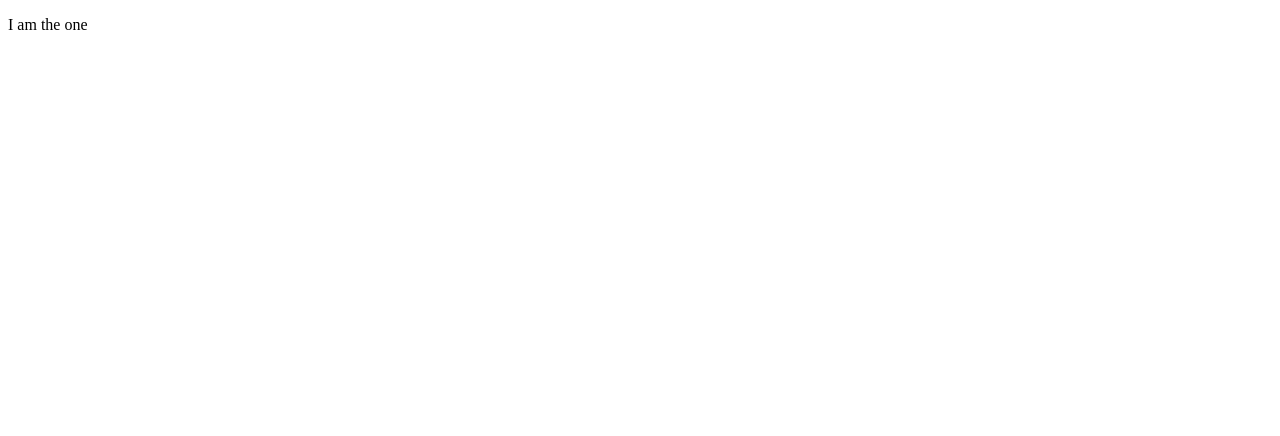
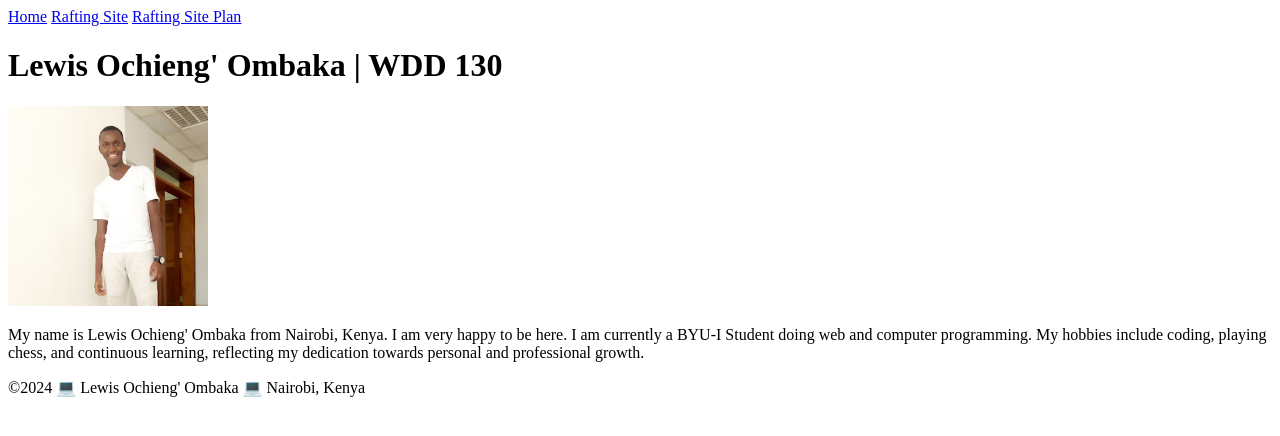
Before and after one commit to lewisombaka/wdd130, a plain HTML site: page index.html in a window 1280 px wide. Drawn offline with Linux system fonts and the light colour scheme.

Commit message:
first wdd130 webpage

```diff
--- a/index.html
+++ b/index.html
@@ -3,9 +3,23 @@
 <head>
     <meta charset="UTF-8">
     <meta name="viewport" content="width=device-width, initial-scale=1.0">
-    <title>Document</title>
+    <title>Lewis Ochieng' Ombaka | WDD 130</title>
 </head>
 <body>
-    <p>I am the one</p>
+    <header>
+        <nav>
+            <a href="#">Home</a>
+            <a href="wwr/">Rafting Site</a>
+            <a href="wwr/site-plan-rafting.html">Rafting Site Plan</a>
+        </nav>
+    </header>
+    <main>
+        <h1>Lewis Ochieng' Ombaka | WDD 130</h1>
+        <img src="images/profile.jpg" alt="Lewis Ochieng' Image" width="200">
+        <p>My name is Lewis Ochieng' Ombaka from Nairobi, Kenya. I am very happy to be here. I am currently a BYU-I Student doing web and computer programming. My hobbies include coding, playing chess, and continuous learning, reflecting my dedication towards personal and professional growth.</p>
+    </main>
+    <footer>
+        <p>&copy;2024 💻 Lewis Ochieng' Ombaka 💻 Nairobi, Kenya</p>
+    </footer>
 </body>
 </html>
```
Also changed, not shown: images/profile.jpg (added).
